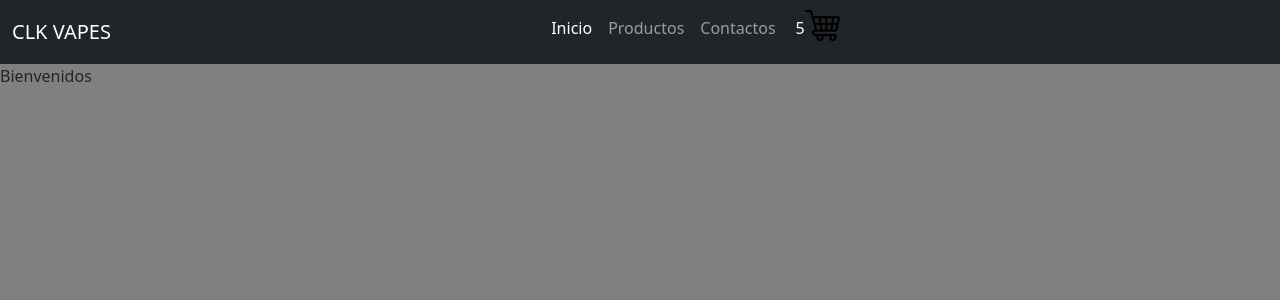
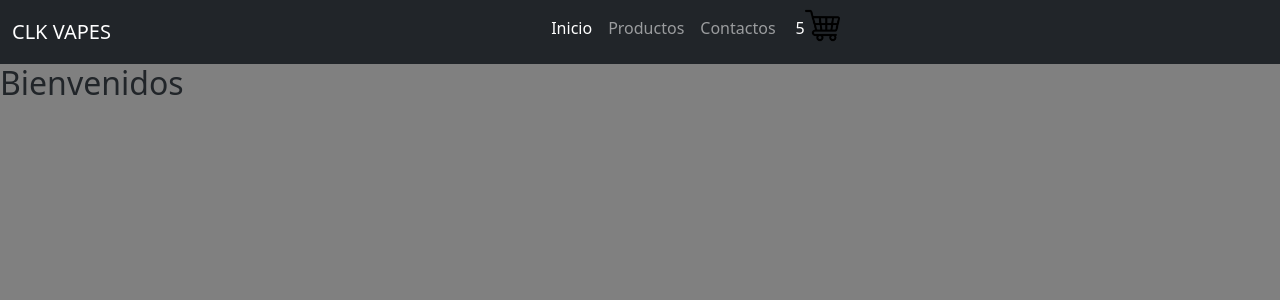
Before and after one commit to LichiBorda/Proyect-02-ECV, a React (Create React App) app: page / in a window 1280 px wide. Shown: the top 300 px of the page. Built offline with nearby package versions, Linux system fonts and the light colour scheme.

Commit message:
primer repositorio

```diff
--- a/src/App.js
+++ b/src/App.js
@@ -6,7 +6,7 @@ function App() {
   return (
     <>
    <Navbar />
-   <ItemListContainer/>
+   <ItemListContainer id="greeting"/>
    </>
   );
 }
--- a/src/ItemListContainer.js
+++ b/src/ItemListContainer.js
@@ -1,7 +1,11 @@
 
-function ItemListContainer() {
+function ItemListContainer(props) {
+  console.log(props)
   return (
-    <div>Bienvenidos</div>
+    <main>
+
+   <h2>Bienvenidos</h2>
+    </main>
   )
 }
 
```
